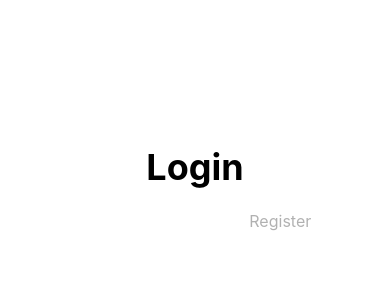
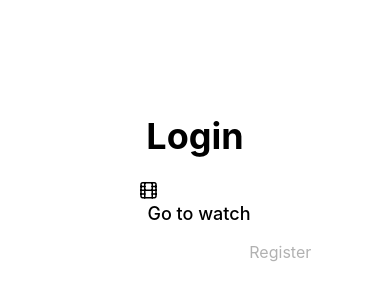
Before and after one commit to ghblacktrade/cinemaReactNative, a React Native app: screen /Auth in a window 390 px wide. Shown: the part 232-532 px from the top of the page. Built offline with nearby package versions, Linux system fonts and the light colour scheme.

Commit message:
gradient

```diff
--- a/app/Componets/Screens/Home/Home.tsx
+++ b/app/Componets/Screens/Home/Home.tsx
@@ -1,6 +1,7 @@
 import React, {FC} from 'react';
 import {Pressable, Text, View} from "react-native";
 import {useTypedNavigation} from "../../../hooks/useTypedNavigation";
+import Button from "../../UI/Button";
 
 const Home: FC = () => {
     const {navigate} = useTypedNavigation()
@@ -9,6 +10,7 @@ const Home: FC = () => {
             <Text>
                 Home
             </Text>
+
             <Pressable onPress={() => navigate('Auth')}>
                 <Text style={{color: 'black'}}>Go to login!</Text>
             </Pressable>
--- /dev/null
+++ b/app/Componets/Screens/admin/home/TestComponent.tsx
@@ -0,0 +1,21 @@
+import React, {FC} from 'react';
+import {View, Text} from "react-native";
+import {LinearGradient} from "expo-linear-gradient";
+
+const TestComponent :FC= () => {
+    return (
+        <View>
+            <LinearGradient
+                start={{ x: 0, y: 0.75 }}
+                end={{ x: 1, y: 0.25 }}
+                className='w-full py-3 px-8 rounded-2xl items-center'
+
+                colors={['#DC3F41', '#a6282b']}
+            >
+                <Text> Какой-нибудь текст</Text>
+            </LinearGradient>
+        </View>
+    );
+};
+
+export default TestComponent;
--- a/app/Componets/Screens/auth/Auth.tsx
+++ b/app/Componets/Screens/auth/Auth.tsx
@@ -4,6 +4,7 @@ import {SubmitHandler, useForm} from "react-hook-form";
 import {IAuthFormData} from "../../../../shared/types/auth.interface";
 import Loader from "../../UI/Loader";
 import Button from "../../UI/Button";
+import TestComponent from "../admin/home/TestComponent";
 
 const Auth: FC = () => {
 
@@ -24,17 +25,20 @@ const Auth: FC = () => {
                 <Text className='text-center text-black text-4xl font-bold mb-2.5'>
                     {isReg ? 'Register' : 'Login'}
                 </Text>
-                {isLoading ? (<Loader/>) : (
+                {isLoading ? (
+                    <Loader/>
+                ) : (
                     <>
-
- <Pressable onPress={() => setIsReg(!isReg)}>
-     <Text className='text-black opacity-30 text-right text-base mt-3'>
-         {isReg ? 'Login' : 'Register'}
-
-     </Text>
- </Pressable>
-                </>)}
-
+                        <Button className='' onPress={handleSubmit(onSubmit)} icon={'film'}>
+                            Go to watch
+                        </Button>
+                        <Pressable onPress={() => setIsReg(!isReg)}>
+                            <Text className='text-black opacity-30 text-right text-base mt-3'>
+                                {isReg ? 'Login' : 'Register'}
+                            </Text>
+                        </Pressable>
+                    </>
+                )}
             </View>
         </View>
 
--- a/app/Componets/UI/Button.tsx
+++ b/app/Componets/UI/Button.tsx
@@ -1,27 +1,26 @@
-import React, {FC, PropsWithChildren} from 'react';
-import {IButton} from "./button.interface";
+import {Feather} from '@expo/vector-icons'
 import cn from 'clsx'
-import {Pressable, Text} from "react-native";
-import {LinearGradient} from 'expo-linear-gradient'
-import {Feather} from "@expo/vector-icons";
+import { LinearGradient } from 'expo-linear-gradient'
+import {FC, PropsWithChildren} from 'react'
+import {Pressable, Text} from 'react-native'
 
-const Button: FC<PropsWithChildren<IButton>> = ({className, icon, children, ...rest}) => {
+import {IButton} from './button.interface'
+
+const Button: FC<PropsWithChildren<IButton>> = ({
+                                                    className, icon, children, ...rest
+                                                }) => {
     return (
         <Pressable className={cn('self-center mt-3.5', className)} {...rest}>
-            <LinearGradient
-                className={cn('w-fu ll py-3 px-8 rounded-2xl items-center', {'flex-row': !!icon})}
-                colors={['#DC3F41', '#a6281b']}>
-                {icon && <Feather name={icon} size={18} color='white'/>}
-                <Text className={cn('text-white text-center font-medium text-lg', {
-                    'ml-2': !!icon
-                })}>
+                {icon && <Feather name={icon} size={18} color='black' />}
+                <Text
+                    className={cn('text-black text-center font-medium text-lg', {
+                        'ml-2': !!icon
+                    })}
+                >
                     {children}
                 </Text>
+        </Pressable>
+    )
+}
 
-            </LinearGradient>
-
-        </Pressable>
-    );
-};
-
-export default Button;
+export default Button
--- a/app/Componets/UI/button.interface.tsx
+++ b/app/Componets/UI/button.interface.tsx
@@ -1,5 +1,7 @@
+import { PressableProps } from 'react-native'
 import {TypeFeatherIconNames} from "../../../shared/types/icon.types";
-import {PressableProps} from "react-native";
+
+
 
 export interface IButton extends PressableProps {
     className?: string
--- a/app/navigation/user.routes.ts
+++ b/app/navigation/user.routes.ts
@@ -3,10 +3,10 @@ import {IRoute} from "./navigation.types";
  import Auth from "../Componets/Screens/auth/Auth";
 
 export const userRoutes: IRoute[] = [
-    // {
-    //     name: 'Home',
-    //     component: Home
-    // },
+    {
+        name: 'Home',
+        component: Home
+    },
     {
         name: 'Auth',
         component: Auth
--- a/shared/types/icon.types.ts
+++ b/shared/types/icon.types.ts
@@ -1,5 +1,4 @@
-import {Feather, MaterialIcons} from '@expo/vector-icons'
 
+import { Feather } from '@expo/vector-icons'
 
 export type TypeFeatherIconNames = keyof typeof Feather.glyphMap
-export type TypeMaterialIconNames = keyof typeof MaterialIcons.glyphMap
```
